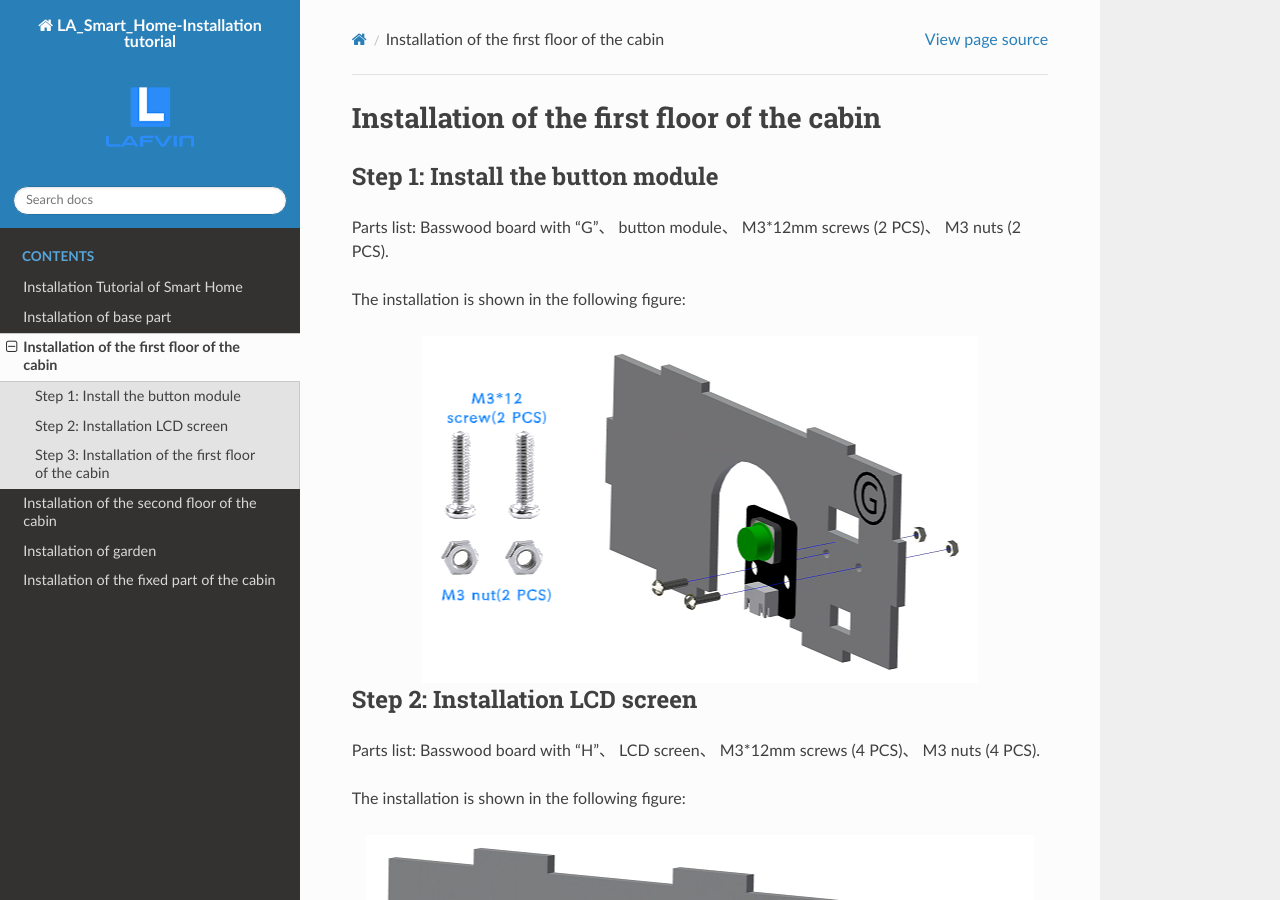
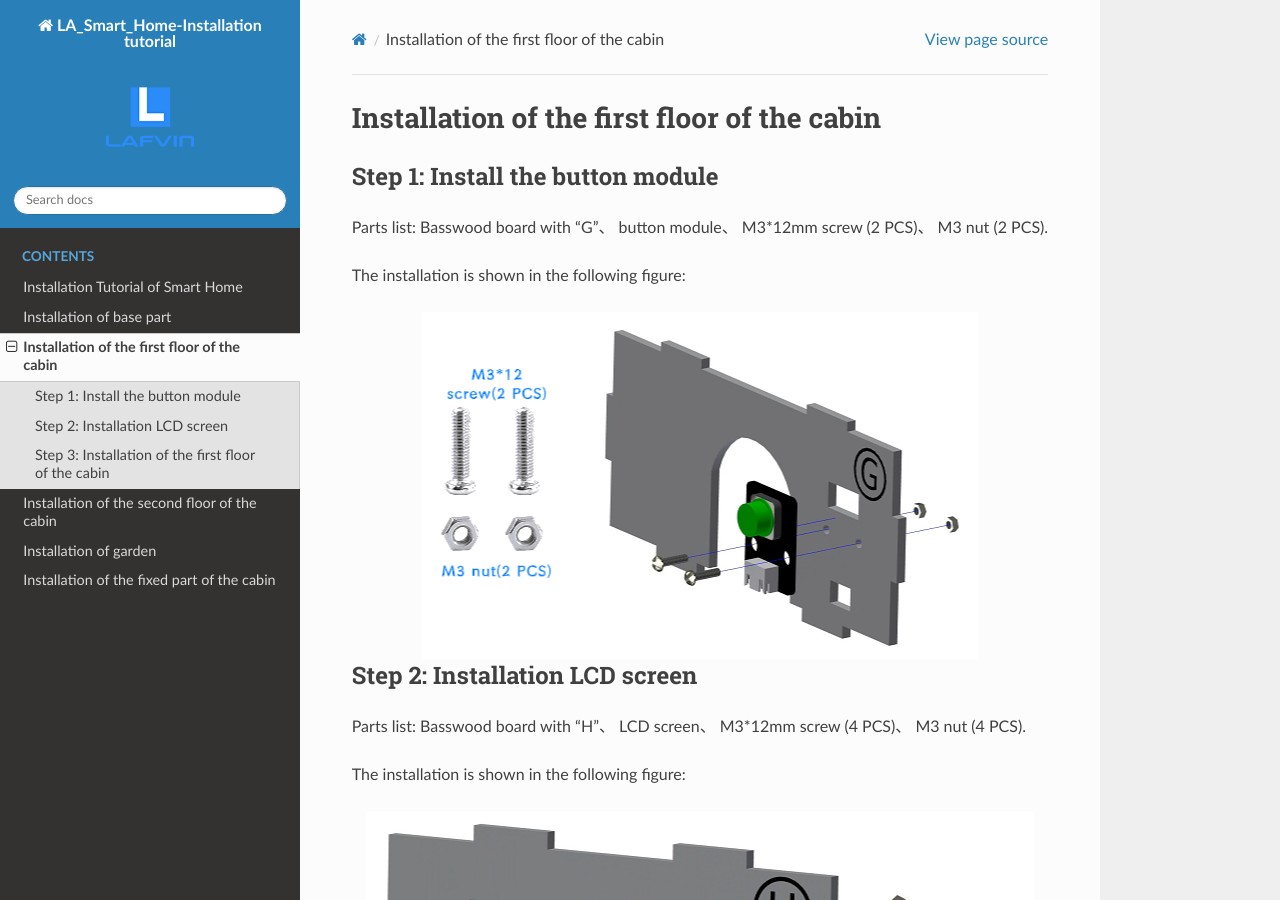
Before and after one commit to COLA508/LAFVIN_Smart-Home, a Sphinx documentation site: the page built from docs/source/Floor1.rst, in a window 1280 px wide and 900 px high. Built offline with Sphinx 7.4.7 and the Read the Docs theme 3.1.0, drawn with Linux system fonts in a browser that asks for light colours.

Commit message:
Update Floor1.rst

```diff
--- a/docs/source/Floor1.rst
+++ b/docs/source/Floor1.rst
@@ -4,7 +4,7 @@ Installation of the first floor of the cabin
 Step 1: Install the button module
 ---------------------------
 
-Parts list: Basswood board with "G"、 button module、 M3*12mm screws (2 PCS)、 M3 nuts (2 PCS).
+Parts list: Basswood board with "G"、 button module、 M3*12mm screw (2 PCS)、 M3 nut (2 PCS).
 
 
 The installation is shown in the following figure:
@@ -17,7 +17,7 @@ The installation is shown in the following figure:
 Step 2: Installation LCD screen
 ---------------------------
 
-Parts list: Basswood board with "H"、 LCD screen、 M3*12mm screws (4 PCS)、 M3 nuts (4 PCS).
+Parts list: Basswood board with "H"、 LCD screen、 M3*12mm screw (4 PCS)、 M3 nut (4 PCS).
 
 The installation is shown in the following figure:
 
```
